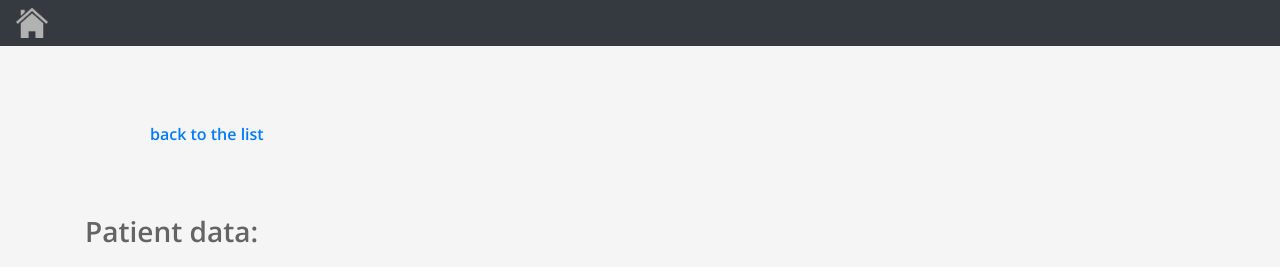
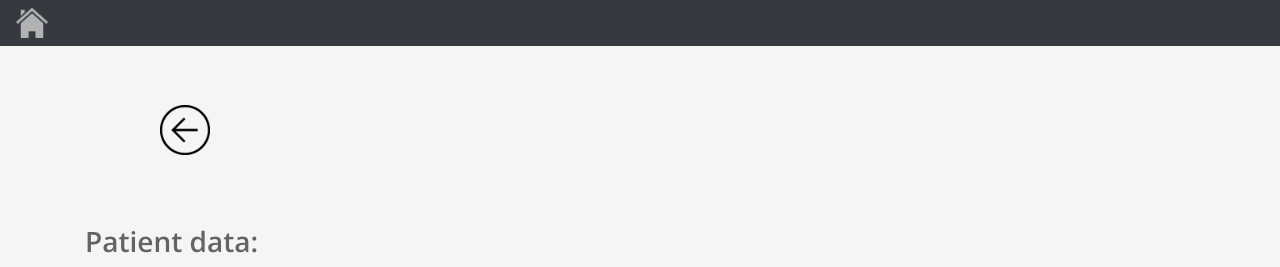
Before and after one commit to danoctua/fhir-patient-card-web-app, a Flask app: template templates/patient.html in a window 1280 px wide. Shown: the top 267 px of the page. Run offline with Flask 2, Linux system fonts and the light colour scheme; the template is opened without the code that fills it, so the values that code supplies are empty; some libraries are stand-ins or nearby versions.

Commit message:
ui improvements

```diff
--- a/static/style.css
+++ b/static/style.css
@@ -31,6 +31,7 @@ html {
     font-weight: 600 !important;
     color: #646464;
     font-size: 40px;
+    display: flex;
 }
 
 @media only screen and (min-width: 991px) {
@@ -203,11 +204,30 @@ table {
 
 .observation-more {
     flex: none;
-    width: 60px;
+    width: 80px;
+}
+
+.observation-more a {
+    display: block;
+    width: 80px;
+    height: 80px;
+    padding: 20px;
+    background-image: url("/static/more.png");
+    background-origin: content-box;
+    background-size: cover;
+    background-repeat: no-repeat;
+    text-decoration: none;
+    transition: .15s;
+    border-radius: 20px;
+}
+
+.observation-more a:hover, .btn-back:hover {
+    opacity: .6;
+    background-color: #97aed5;
 }
 
 .form-row {
-    margin: 10px 0!important;
+    margin: 10px 0 !important;
 }
 
 th form {
@@ -217,3 +237,21 @@ th form {
 .row-updated {
     background-color: #cfffcf;
 }
+
+.btn-back {
+    display: inline-block;
+    width: 70px;
+    height: 70px;
+    padding: 10px;
+    background-image: url("/static/back.png");
+    background-origin: content-box;
+    background-size: cover;
+    background-repeat: no-repeat;
+    text-decoration: none;
+    transition: .15s;
+    border-radius: 20px;
+}
+
+.header-text-with-button {
+    padding: 10px;
+}
--- a/templates/observation.html
+++ b/templates/observation.html
@@ -2,9 +2,9 @@
 
 {% block header %}
     {% if back_url %}
-        <a class="btn-back" href="{{ back_url }}">back to the patient</a>
+        <a class="btn-back" href="{{ back_url }}"></a>
     {% endif %}
-    {{ observation.get_category_display() or "Observation" }} {{ observation.observation_id }}
+    <a class="header-text-with-button">{{ observation.get_category_display() or "Observation" }} {{ observation.observation_id }}</a>
 
 {% endblock %}
 
--- a/templates/patient.html
+++ b/templates/patient.html
@@ -2,8 +2,8 @@
 
 {% block header %}
 
-    <a class="btn-back" href="{{ back_url }}">back to the list</a>
-    {{ patient.get_first_names_display() }} {{ patient.last_name }}
+    <a class="btn-back" href="{{ back_url }}"></a>
+    <a class="header-text-with-button">{{ patient.get_first_names_display() }} {{ patient.last_name }}</a>
 
 {% endblock %}
 
@@ -132,7 +132,7 @@
                         </div>
                     </div>
                     <div class="observation-more">
-                        <a href="{{ url_for("observation_page", observation_id=event.observation_id) }}">More</a>
+                        <a href="{{ url_for("observation_page", observation_id=event.observation_id) }}"></a>
                     </div>
                 {% elif event.resource == "medication_statements" %}
                     <div class="medicament-icon"></div>
```
Also changed, not shown: static/back.png (added), static/more.png (added).
